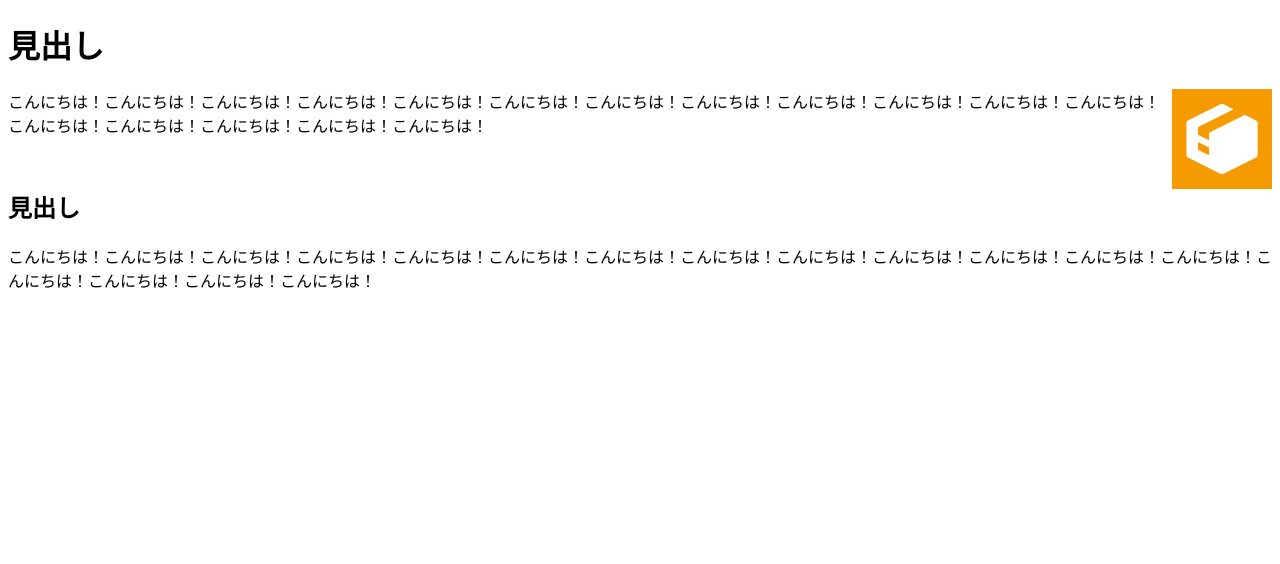
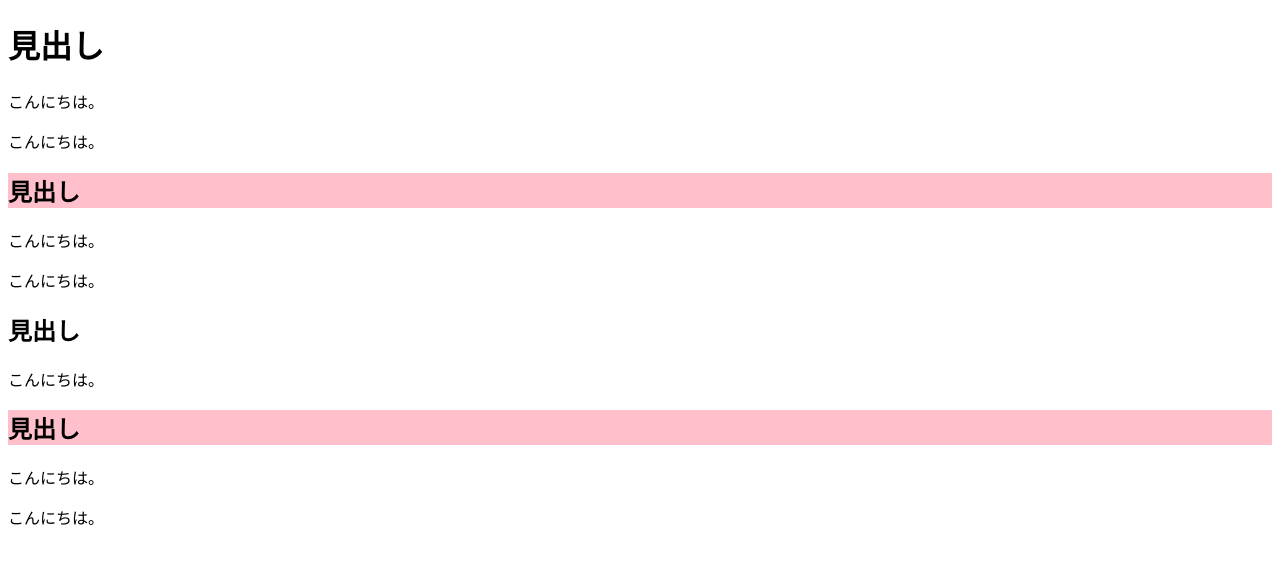
Before and after one commit to Yusuke-Horita/HTML-CSS-1, a plain HTML site: page MyCSS/index.html in a window 1280 px wide. Drawn offline with Linux system fonts and the light colour scheme.

Commit message:
HTML/CSS学習中

```diff
--- a/MyCSS/css/styles.css
+++ b/MyCSS/css/styles.css
@@ -1,7 +1,7 @@
-img {
-	float: right;
+main > h2:first-of-type {
+	background: pink;
 }
 
-h2 {
-	clear: right;
+main > h2:last-of-type {
+	background: pink;
 }
--- a/MyCSS/index.html
+++ b/MyCSS/index.html
@@ -7,10 +7,18 @@
 	<link rel="stylesheet" href="css/styles.css">
 </head>
 <body>
-	<h1>見出し</h1>
-	<p><img src="img/logo.png" width="100" height="100" alt="">こんにちは！こんにちは！こんにちは！こんにちは！こんにちは！こんにちは！こんにちは！こんにちは！こんにちは！こんにちは！こんにちは！こんにちは！こんにちは！こんにちは！こんにちは！こんにちは！こんにちは！</p>
-
-	<h2>見出し</h2>
-	<p>こんにちは！こんにちは！こんにちは！こんにちは！こんにちは！こんにちは！こんにちは！こんにちは！こんにちは！こんにちは！こんにちは！こんにちは！こんにちは！こんにちは！こんにちは！こんにちは！こんにちは！</p>
+	<main>
+		<h1>見出し</h1>
+		<p>こんにちは。</p>
+		<p>こんにちは。</p>
+		<h2>見出し</h2>
+		<p>こんにちは。</p>
+		<p>こんにちは。</p>
+		<h2>見出し</h2>
+		<p>こんにちは。</p>
+		<h2>見出し</h2>
+		<p>こんにちは。</p>
+		<p>こんにちは。</p>
+	</main>
 </body>
 </html>
```
